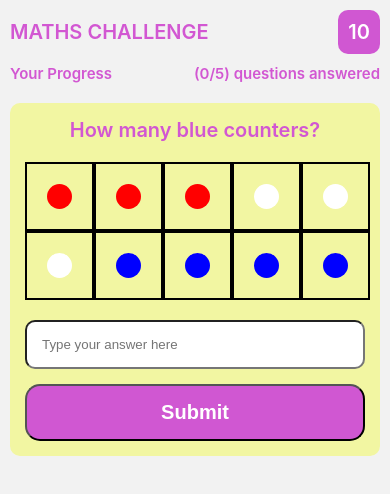
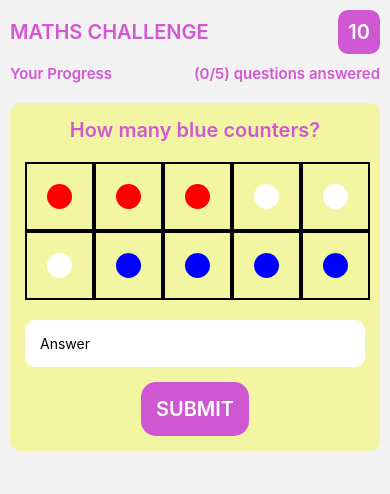
Before and after one commit to Azfletch/maths-quiz, a React Native app: screen /Quiz in a window 390 px wide. Shown: the top 494 px of the page. Built offline with nearby package versions, Linux system fonts and the light colour scheme.

Commit message:
remove Formik components which break in IOS simulation

```diff
--- a/screens/QuizScreen.tsx
+++ b/screens/QuizScreen.tsx
@@ -1,6 +1,6 @@
-import { SafeAreaView, Text, View } from 'react-native'
+import { SafeAreaView, Text, View , TextInput, Pressable } from 'react-native'
 import React, { useState, useEffect } from 'react'
-import { Formik, Form, Field } from 'formik'
+import { Formik } from 'formik'
 
 import questions from '../data/questions'
 
@@ -108,13 +108,31 @@ const QuizScreen = ({ navigation }: QuizScreenProps): JSX.Element => {
         <View style={{ marginTop: 20 }}>
           <Formik
             initialValues={{ answer: '' }}
-            onSubmit={async (values) => setAnswer(Number(values.answer))}
-          >
-            <Form style={{ display: 'flex', flexDirection: 'column' }}>
-              <Field style={{ backgroundColor: 'white', padding: 15, borderRadius: 10 }} id="answer" name="answer" type="numeric" placeholder="Type your answer here" />
-
-              <button style={{ outline: 'none', fontSize: 20, fontWeight: 600, color: 'white', backgroundColor: '#d057d2', padding: 15, borderRadius: 15, marginTop: 15 }} type="submit">Submit</button>
-            </Form>
+            onSubmit={async (values) => setAnswer(Number(values.answer))}>
+            {({
+              handleChange,
+              handleBlur,
+              handleSubmit,
+              values,
+              errors,
+              touched,
+            }) => (
+              <View>
+                <TextInput
+                  style={{ backgroundColor: 'white', padding: 15, borderRadius: 10 }}
+                  placeholder="Answer"
+                  onChangeText={handleChange('answer')}
+                  onBlur={handleBlur('answer')}
+                  value={values.answer}
+                />
+                <Pressable
+                  style={{ backgroundColor: '#d057d2', padding: 15, borderRadius: 15, marginLeft: 'auto', marginRight: 'auto', marginTop: 15 }}
+                  onPress={handleSubmit}
+                >
+                  <Text style={{ color: 'white', fontWeight: '600', fontSize: 20 }}>SUBMIT</Text>
+                </Pressable>
+              </View>
+            )}
           </Formik>
         </View>
       </View>
```
Also changed, not shown: 1 other file (tests, documents, lock files or other folders).
